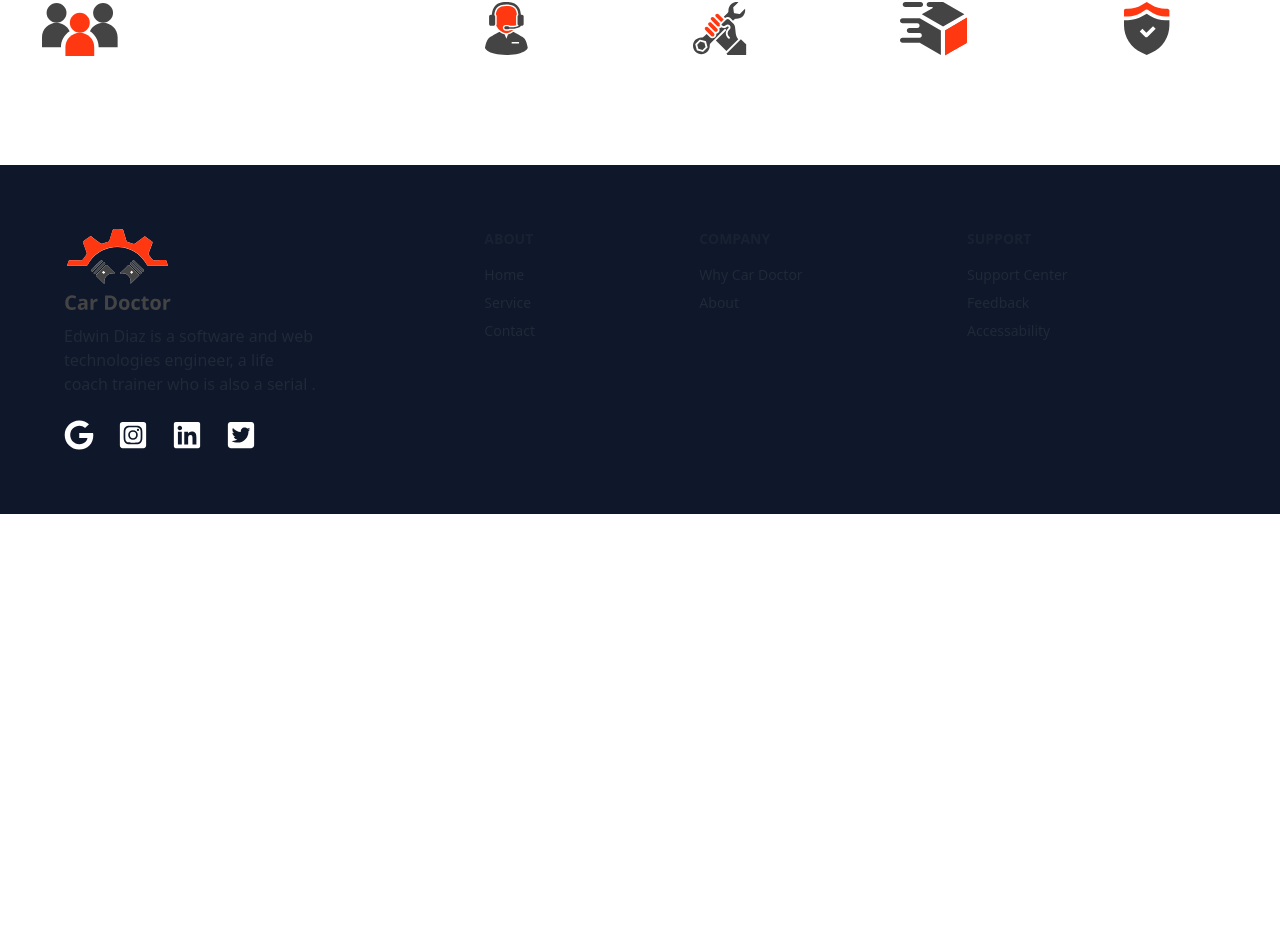
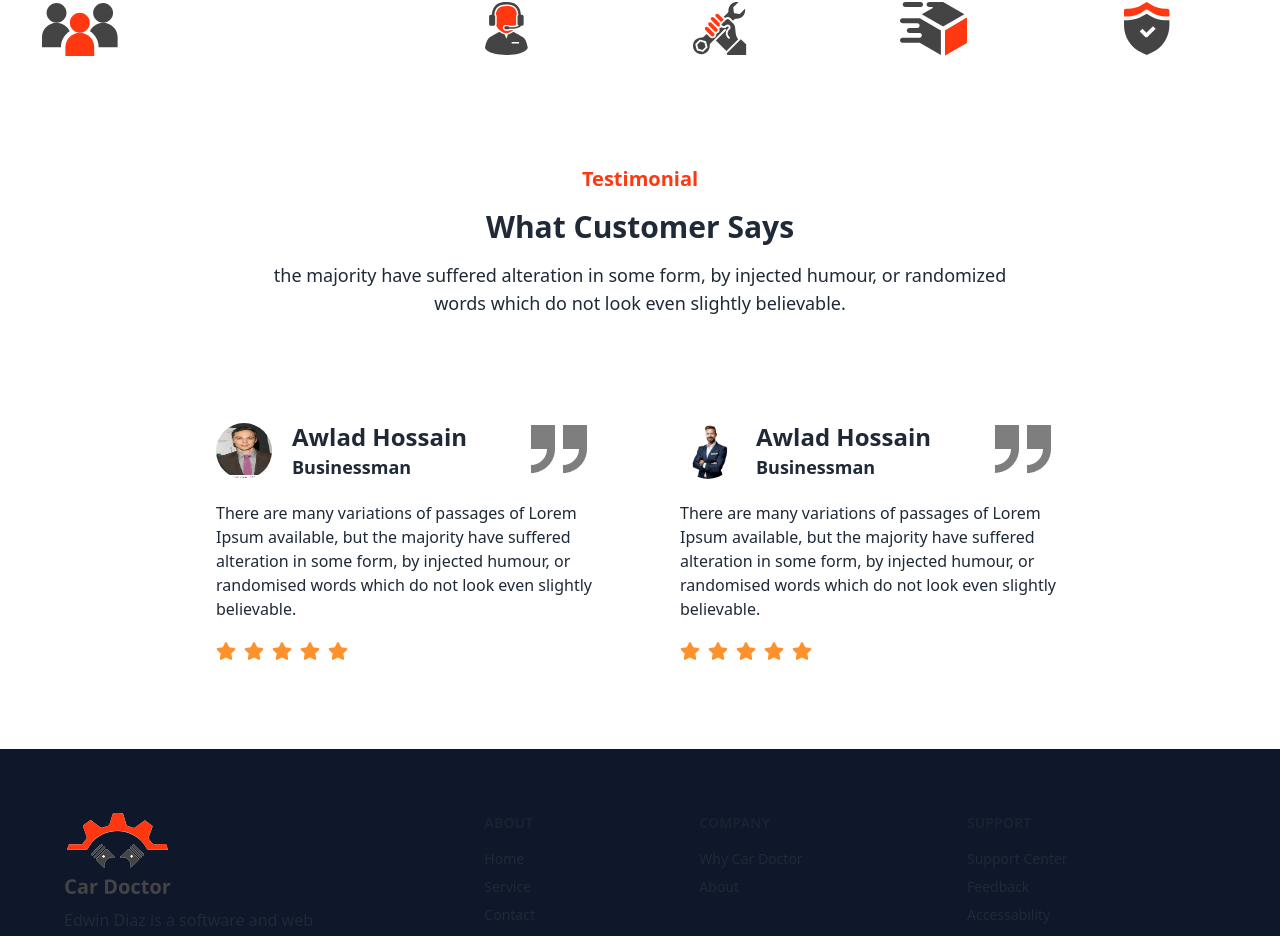
Before and after one commit to sumondas2001/Car-Doctor-Client, a React (Vite) app: page / in a window 1280 px wide. Shown: the part 3733-4669 px from the top of the page. Before the commit the page ends 4247 px from the top, so only its background shows below. Built offline with nearby package versions, Linux system fonts and the light colour scheme; no server answers.

Commit message:
Home Testimonial section add

```diff
--- a/src/Pages/Home/Features/Features.jsx
+++ b/src/Pages/Home/Features/Features.jsx
@@ -15,7 +15,7 @@ const Features = () => {
                     <h3 className="text-3xl font-bold">Why Choose Us</h3>
                     <p className="text-lg font-normal">the majority have suffered alteration in some form, by injected humour, or randomised <br />words which do not look even slightly believable. </p>
                </div>
-               <div className="grid grid-cols-2 md:grid-cols-4 lg:grid-cols-6 mt-14 mb-10">
+               <div className="grid grid-cols-2 md:grid-cols-3 lg:grid-cols-6 mt-14 mb-10">
                     <div className="hover:bg-[#FF3811] text-white w-40 py-8 rounded-xl text-center">
                          <div className="flex justify-center w-full">
 
--- a/src/Pages/Home/Home.jsx
+++ b/src/Pages/Home/Home.jsx
@@ -4,6 +4,7 @@ import Features from "./Features/Features";
 import Location from "./Location/Location";
 import Services from "./Services/Services";
 import Team from "./Team/Team";
+import Testimonial from "./Testimonial/Testimonial";
 
 
 const Home = () => {
@@ -15,6 +16,7 @@ const Home = () => {
                <Location></Location>
                <Team></Team>
                <Features></Features>
+               <Testimonial></Testimonial>
 
 
           </div>
--- /dev/null
+++ b/src/Pages/Home/Testimonial/Testimonial.jsx
@@ -0,0 +1,65 @@
+import parson1 from "../../../assets/images/parson/new-york-ny-may-21-260nw-1096735898.webp";
+import parson2 from "../../../assets/images/parson/pngtree-real-parson-white-background-png-image_13770728.png";
+import { FaStar } from "react-icons/fa";
+import quote from "../../../assets/icons/quote.svg"
+
+const Testimonial = () => {
+     return (
+          <div className="mt-10 mb-10">
+               <div className="text-center space-y-4">
+                    <h1 className="text-xl text-[#FF3811] font-bold">Testimonial</h1>
+                    <h3 className="text-3xl font-bold">What Customer Says</h3>
+                    <p className="text-lg font-normal">the majority have suffered alteration in some form, by injected humour, or randomized <br /> words which do not look even slightly believable.  </p>
+               </div>
+
+               <div className="mt-14 p-12 flex gap-20 justify-center">
+                    <div className="">
+                         <div className="flex gap-16">
+                              <div className="flex items-center gap-5">
+                                   <div>
+                                        <img className="size-14 rounded-full" src={parson1} alt="" />
+                                   </div>
+                                   <div>
+                                        <h1 className="text-2xl font-bold"> Awlad Hossain</h1>
+                                        <p className="text-lg font-semibold">Businessman</p>
+                                   </div>
+                              </div>
+                              <img className="size-14 opacity-50 " src={quote} alt="" />
+                         </div>
+                         <p className="text-base font-normal w-96 mt-5">There are many variations of passages of Lorem Ipsum available, but the majority have suffered alteration in some form, by injected humour, or randomised words which do not look even slightly believable. </p>
+                         <div className="flex text-[rgba(255,145,44,1)] mt-5 text-xl gap-2">
+                              <FaStar></FaStar>
+                              <FaStar></FaStar>
+                              <FaStar></FaStar>
+                              <FaStar></FaStar>
+                              <FaStar></FaStar>
+                         </div>
+                    </div>
+                    <div>
+                         <div className="flex gap-16">
+                              <div className="flex items-center gap-5">
+                                   <div>
+                                        <img className="size-14 rounded-full" src={parson2} alt="" />
+                                   </div>
+                                   <div>
+                                        <h1 className="text-2xl font-bold"> Awlad Hossain</h1>
+                                        <p className="text-lg font-semibold">Businessman</p>
+                                   </div>
+                              </div>
+                              <img className="size-14 opacity-50 " src={quote} alt="" />
+                         </div>
+                         <p className="text-base font-normal w-96 mt-5">There are many variations of passages of Lorem Ipsum available, but the majority have suffered alteration in some form, by injected humour, or randomised words which do not look even slightly believable. </p>
+                         <div className="flex text-[rgba(255,145,44,1)] mt-5 text-xl gap-2">
+                              <FaStar></FaStar>
+                              <FaStar></FaStar>
+                              <FaStar></FaStar>
+                              <FaStar></FaStar>
+                              <FaStar></FaStar>
+                         </div>
+                    </div>
+               </div>
+          </div>
+     );
+};
+
+export default Testimonial;
```
Also changed, not shown: src/assets/images/parson/new-york-ny-may-21-260nw-1096735898.webp (added), src/assets/images/parson/pngtree-real-parson-white-background-png-image_13770728.png (added).
